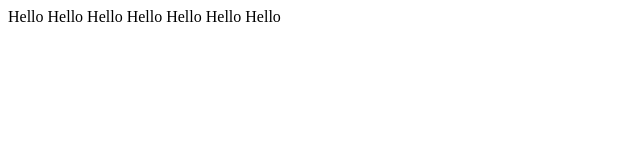
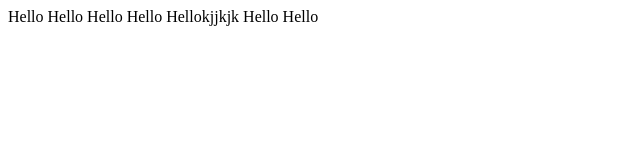
Before and after one commit to AndriiMyko/test_project, a plain HTML site: page index.html in a window 1280 px wide. Shown: the full height of the page, 0-640 px from the left. Drawn offline with Linux system fonts and the light colour scheme.

Commit message:
version 2

```diff
--- a/index.html
+++ b/index.html
@@ -15,7 +15,7 @@
 
   <body>
     Hello     Hello Hello
-    Hello Hello
+    Hello Hellokjjkjk
     Hello Hello
   </body>
 </html>
```
